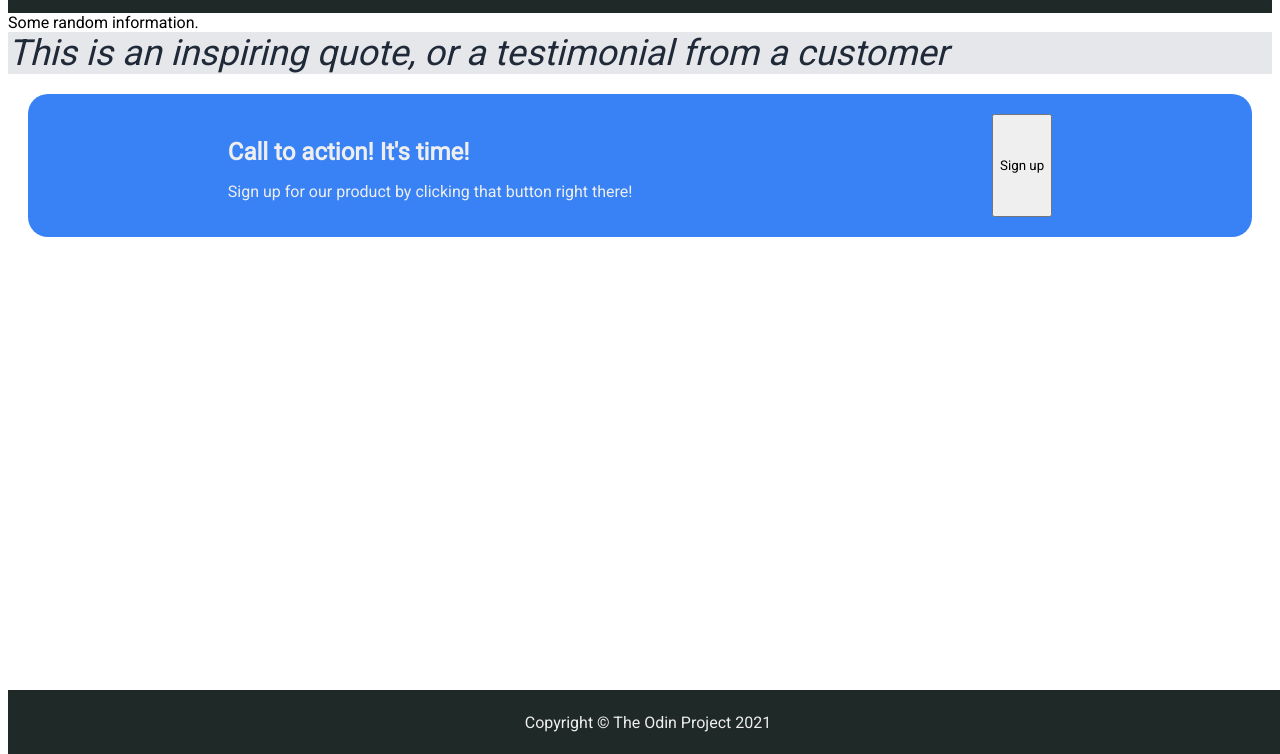
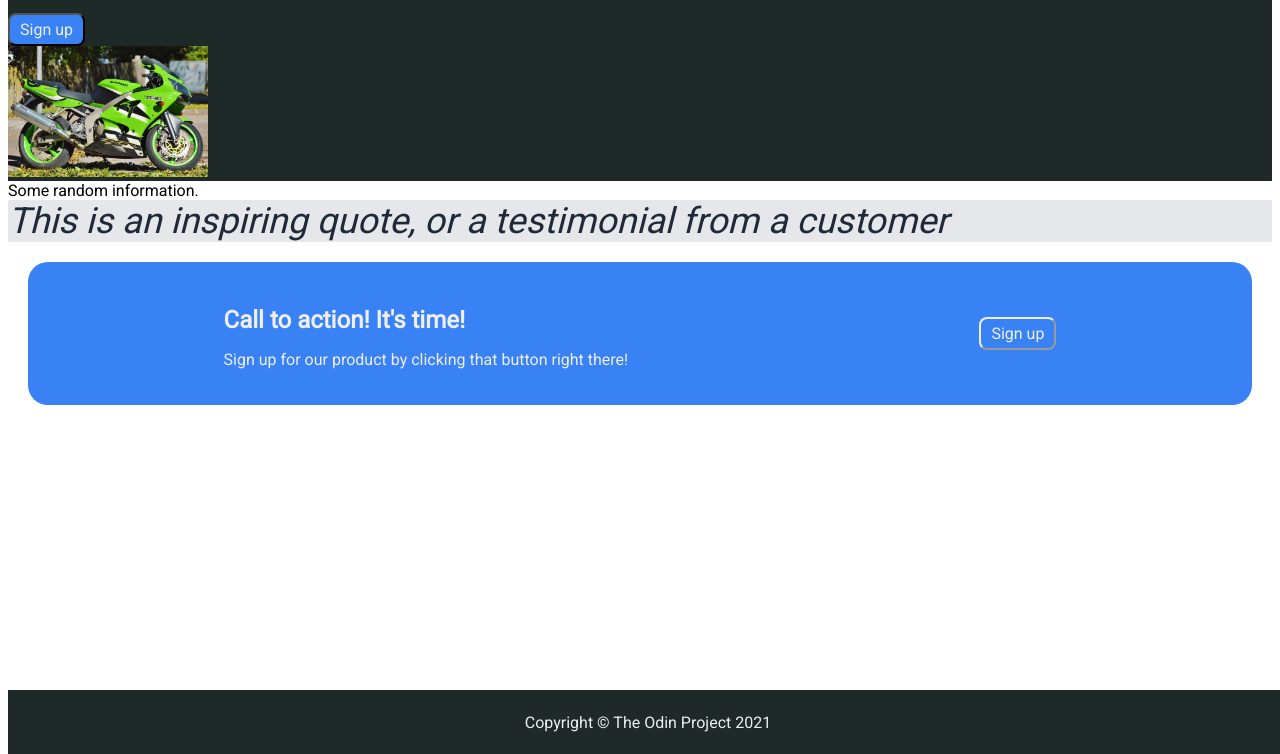
Before and after one commit to PekiPho/landing-page, a plain HTML site: page index.html in a window 1280 px wide. Shown: the part 46-800 px from the top of the page. Drawn offline with Linux system fonts and the light colour scheme.

Commit message:
added image + button style

```diff
--- a/index.html
+++ b/index.html
@@ -21,7 +21,10 @@
                 </ul>
             </div>
             <div class="awesome">
-
+                <div class="left">
+                    <button class="uno">Sign up</button>
+                </div>
+                <img src="images/motorcycle-2819604_1280.jpg" alt="this is a placeholder for an image">
             </div>
         </div>
         <div class="two">
@@ -35,7 +38,7 @@
                 <p class="action">Call to action! It's time!</p>
                 <p class="sign-up">Sign up for our product by clicking that button right there!</p>
             </div>
-            <button type="button">Sign up</button>
+            <button class="dos">Sign up</button>
         </div>
     </div>
     <div class="footer">
--- a/style.css
+++ b/style.css
@@ -51,9 +51,23 @@ ul.links{
     background-color: #3882f6;
     border-radius: 20px;
     color:#eee;
+    align-items: center;
 }
 p.action{
     font-size: 24px;
     font-weight: 700;
     margin-bottom: 0px;
 }
+img{
+    width: 200px;
+}
+button{
+    border-radius: 8px;
+    background-color: #3882f6;
+    color:#eee;
+    padding:5px 10px;
+    font-size: 16px;
+}
+button.dos{
+    border-color: #eee;
+}
```
Also changed, not shown: images/motorcycle-2819604_1280.jpg (added).
